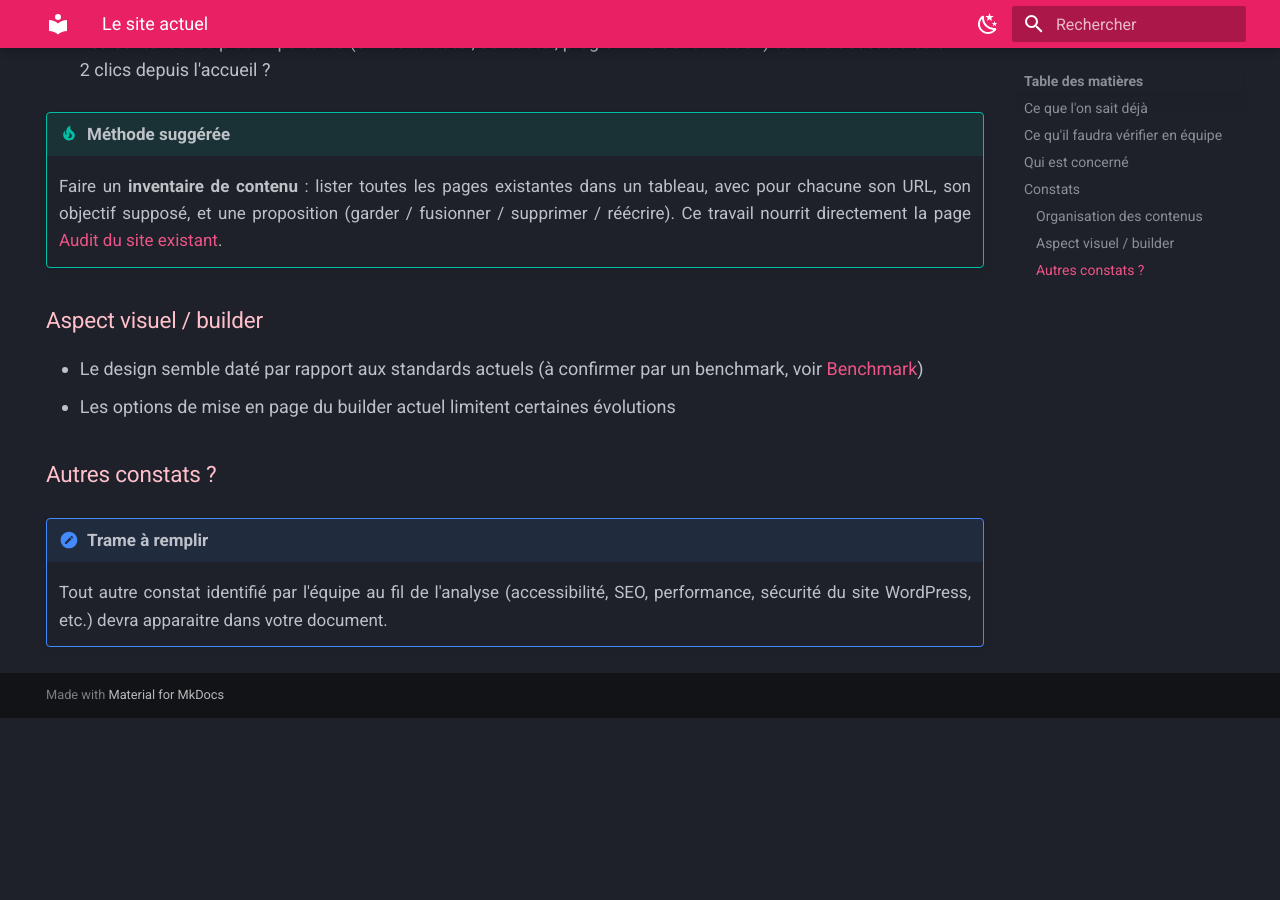
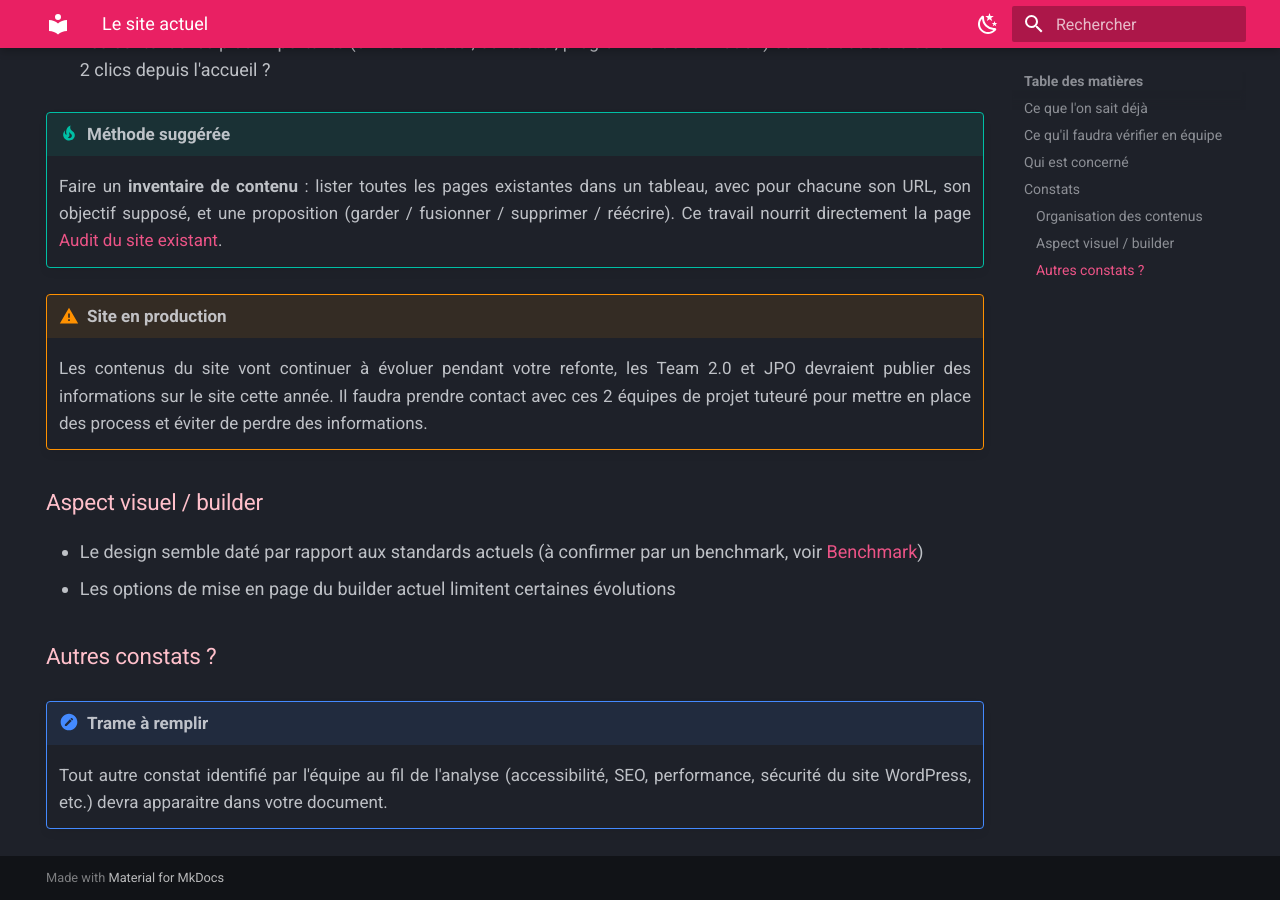
Before and after one commit to davidtrannoy-umlp/projet-tuteure, an MkDocs documentation site: the page built from docs/01-contexte/index.md, in a window 1280 px wide and 900 px high, scrolled down 2535 px. Built offline with MkDocs 1.6.1 and Material for MkDocs 9.7.7, drawn with Linux system fonts in a browser that asks for light colours; before the commit the page ends 3253 px from its top, so only the background shows below that.

Commit message:
Signale la coordination nécessaire avec les équipes Team 2.0 et JPO
Le site continuera d'évoluer pendant la refonte ; ajoute un avertissement
pour que l'équipe pense à se coordonner avec ces projets tuteurés afin
de ne pas perdre de contenu publié en parallèle.

Co-Authored-By: Claude Sonnet 5 <noreply@anthropic.com>

```diff
--- a/docs/01-contexte/index.md
+++ b/docs/01-contexte/index.md
@@ -47,6 +47,9 @@ Le site nécessite une réorganisation de ses contenus. Pistes à creuser par l'
 !!! tip "Méthode suggérée"
     Faire un **inventaire de contenu**  : lister toutes les pages existantes dans un tableau, avec pour chacune son URL, son objectif supposé, et une proposition (garder / fusionner / supprimer / réécrire). Ce travail nourrit directement la page [Audit du site existant](../03-analyse-prealable/audit-existant.md).
 
+!!! warning "Site en production"
+	Les contenus du site vont continuer à évoluer pendant votre refonte, les Team 2.0 et JPO devraient publier des informations sur le site cette année. Il faudra prendre contact avec ces 2 équipes de projet tuteuré pour mettre en place des process et éviter de perdre des informations.
+
 ### Aspect visuel / builder
 
 - Le design semble daté par rapport aux standards actuels (à confirmer par un benchmark, voir [Benchmark](../03-analyse-prealable/benchmark.md))
```
